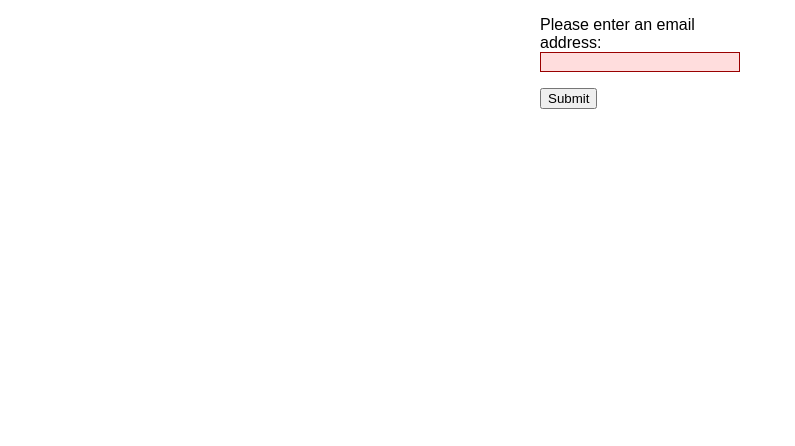
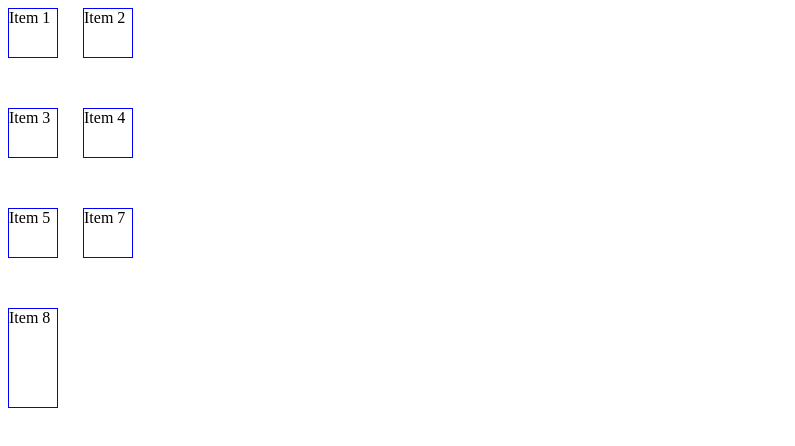
Before and after one commit to solitdio079/git_test, a plain HTML site: page intermediateHTML/index.html in a window 1280 px wide. Shown: the whole page, without its empty margins (0-795 px from the left). Drawn offline with Linux system fonts and the light colour scheme.

Commit message:
Add unknown solution

```diff
--- a/intermediateHTML/index.html
+++ b/intermediateHTML/index.html
@@ -1,92 +1,20 @@
 <!DOCTYPE html>
-<html lang="en-US">
-  <head>
-    <meta charset="utf-8" />
-    <meta name="viewport" content="width=device-width" />
-    <title>Favorite fruit start</title>
-    <style>
-      body {
-        font: 1em sans-serif;
-        width: 200px;
-        padding: 0;
-        margin: 0 auto;
-      }
-
-      p * {
-        display: block;
-      }
-
-      input[type="email"] {
-        appearance: none;
-
-        width: 100%;
-        border: 1px solid #333;
-        margin: 0;
-
-        font-family: inherit;
-        font-size: 90%;
-
-        box-sizing: border-box;
-      }
-
-      /* invalid fields */
-      input:invalid {
-        border-color: #900;
-        background-color: #fdd;
-      }
-
-      input:focus:invalid {
-        outline: none;
-      }
-
-      /* error message styles */
-      .error {
-        width: 100%;
-        padding: 0;
-
-        font-size: 80%;
-        color: white;
-        background-color: #900;
-        border-radius: 0 0 5px 5px;
-
-        box-sizing: border-box;
-      }
-
-      .error.active {
-        padding: 0.3em;
-      }
-    </style>
-  </head>
-
-  <body>
-    <form novalidate>
-      <p>
-        <label for="mail">
-          <span>Please enter an email address:</span>
-          <input type="email" id="mail" name="mail" required minlength="8" />
-          <span class="error" aria-live="polite"></span>
-        </label>
-      </p>
-      <button>Submit</button>
-    </form>
-
-    <script>
-      const email = document.getElementById("mail");
-
-      email.addEventListener("input", (event) => {
-        // Validate with the built-in constraints
-        email.setCustomValidity("");
-        if (!email.validity.valid) {
-          return;
-        }
-
-        // Extend with a custom constraints
-        if (!email.value.endsWith("@example.com")) {
-          email.setCustomValidity(
-            "Please enter an email address of @example.com"
-          );
-        }
-      });
-    </script>
-  </body>
+<html lang="en">
+<head>
+  <meta charset="UTF-8">
+  <meta name="viewport" content="width=device-width, initial-scale=1.0">
+  <title>CSS Grid</title>
+  <link rel="stylesheet" href="style.css">
+</head>
+<body>
+  <div class="container">
+    <div>Item 1</div>
+    <div>Item 2</div>
+    <div>Item 3</div>
+    <div>Item 4</div>
+    <div>Item 5</div>
+    <div>Item 7</div>
+    <div>Item 8</div>
+  </div>
+</body>
 </html>
--- a/intermediateHTML/style.css
+++ b/intermediateHTML/style.css
@@ -1,61 +1,9 @@
-body {
-    /* Center the form on the page */
-    text-align: center;
-  }
-
-  form {
-    display: inline-block;
-    /* Form outline */
-    padding: 1em;
-    border: 1px solid #ccc;
-    border-radius: 1em;
-  }
-
-  p + p {
-    margin-top: 1em;
-  }
-
-  label {
-    /* Uniform size & alignment */
-    display: inline-block;
-    min-width: 90px;
-    text-align: right;
-  }
-
-  input,
-  textarea {
-    /* To make sure that all text fields have the same font settings
-       By default, text areas have a monospace font */
-    font: 1em sans-serif;
-    /* Uniform text field size */
-    width: 300px;
-    box-sizing: border-box;
-    /* Match form field borders */
-    border: 1px solid #999;
-  }
-
-  input:focus,
-  textarea:focus {
-    /* Set the outline width and style */
-    outline-style: solid;
-    /* To give a little highlight on active elements */
-    outline-color: #000;
-  }
-
-  textarea {
-    /* Align multiline text fields with their labels */
-    vertical-align: top;
-    /* Provide space to type some text */
-    height: 5em;
-  }
-
-  .button {
-    /* Align buttons with the text fields */
-    padding-left: 90px; /* same size as the label elements */
-  }
-
-  button {
-    /* This extra margin represent roughly the same space as the space
-       between the labels and their text fields */
-    margin-left: 0.5em;
-  }
+.container{
+  display: grid;
+  grid-template: 50px 50px / 50px 50px;
+  grid-auto-rows: 50px 100px;
+  gap: 50px 25px;
+}
+.container > div {
+  border: 1px solid blue;
+}
```
